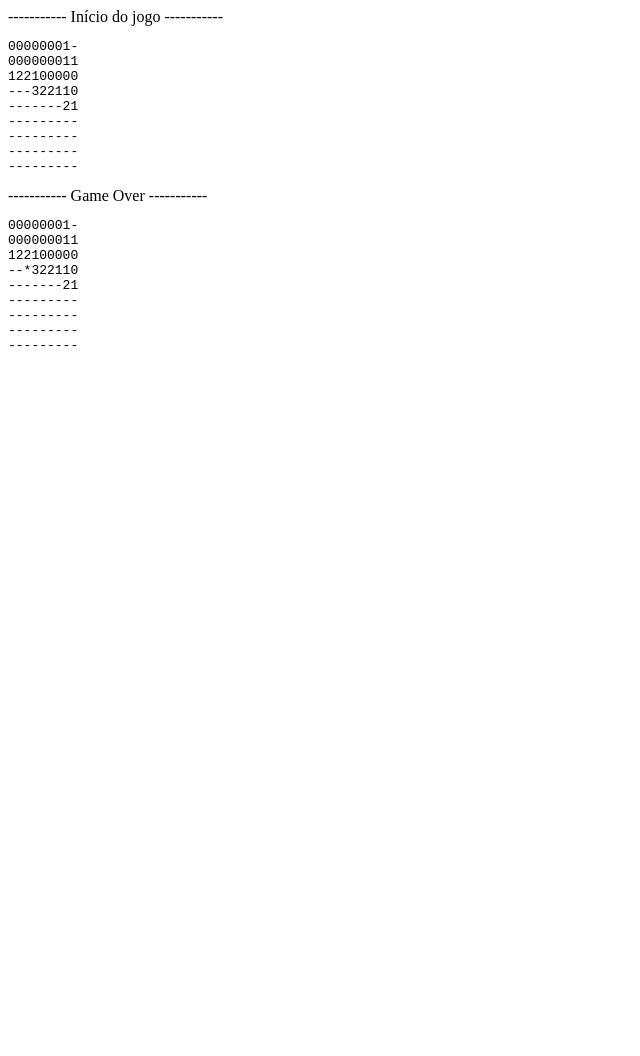
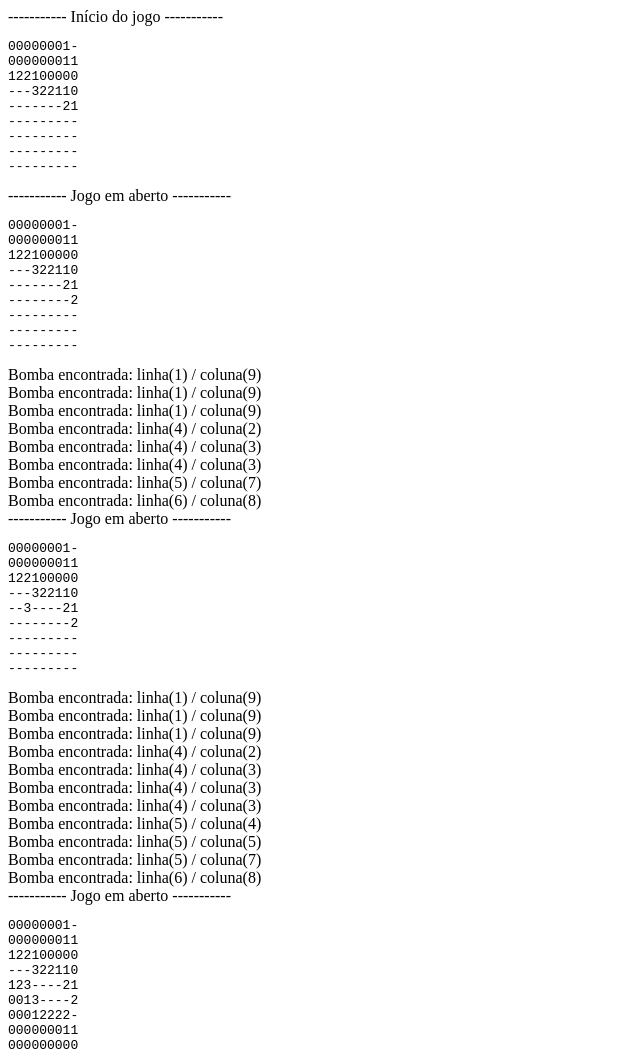
Before and after one commit to anderrf/ivoryit-testeestagio-campo-minado-js, a plain HTML site: page index.html in a window 1280 px wide. Shown: the top 1056 px of the page, without its empty margins (0-640 px from the left). Before the commit the page ends 800 px from the top, so only its background shows below. Drawn offline with Linux system fonts and the light colour scheme.

Commit message:
Verificação de posição disponível e contagem de bombas

```diff
--- a/index.html
+++ b/index.html
@@ -18,6 +18,8 @@
 
             //declaração de variáveis globais
             const divExibirExecucao = document.getElementById('exibir-execucao');
+            var posicoesTentadas = [];
+            var bombasEncontradas = [];
 
             //Declaração de métodos úteis
             const retornarTextoStatus = function(numStatus){
@@ -48,12 +50,81 @@
                 divExibirExecucao.innerHTML += '<pre>' + campoMinado.Tabuleiro() + '</pre>';
             }
 
+            const verificarMinasProximas = function(posicao, tabuleiro){
+                if(tabuleiro[posicao[0]][posicao[1]] == '-' || tabuleiro[posicao[0]][posicao[1]] == '0'){
+                    return;
+                }
+                let posicoesProximas = [];
+                if((posicao[0] - 1 > -1) && (posicao[1] - 1 > -1) && tabuleiro[posicao[0] - 1][posicao[1] - 1] && tabuleiro[posicao[0] - 1][posicao[1] - 1] == '-'){
+                    posicoesProximas.push([posicao[0] - 1, posicao[1] - 1]);
+                }
+                if((posicao[0] - 1 > -1) && tabuleiro[posicao[0] - 1][posicao[1]] && tabuleiro[posicao[0] - 1][posicao[1]] == '-'){
+                    posicoesProximas.push([posicao[0] - 1, posicao[1]]);
+                }
+                if((posicao[0] - 1 > -1) && (posicao[1] + 1 < 9) && tabuleiro[posicao[0] - 1][posicao[1] + 1] && tabuleiro[posicao[0] - 1][posicao[1] + 1] == '-'){
+                    posicoesProximas.push([posicao[0] - 1, posicao[1] + 1]);
+                }
+                if((posicao[1] - 1 > -1) && tabuleiro[posicao[0]][posicao[1] - 1] && tabuleiro[posicao[0]][posicao[1] - 1] == '-'){
+                    posicoesProximas.push([posicao[0], posicao[1] - 1]);
+                }
+                if((posicao[1] + 1 < 9) && tabuleiro[posicao[0]][posicao[1] + 1] && tabuleiro[posicao[0]][posicao[1] + 1] == '-'){
+                    posicoesProximas.push([posicao[0], posicao[1] + 1]);
+                }
+                if((posicao[0] + 1 < 9) && (posicao[1] - 1 > -1) && tabuleiro[posicao[0] + 1][posicao[1] - 1] && tabuleiro[posicao[0] + 1][posicao[1] - 1] == '-'){
+                    posicoesProximas.push([posicao[0] + 1, posicao[1] - 1]);
+                }
+                if((posicao[0] + 1 < 9) && tabuleiro[posicao[0] + 1][posicao[1]] && tabuleiro[posicao[0] + 1][posicao[1]] == '-'){
+                    posicoesProximas.push([posicao[0] + 1, posicao[1]]);
+                }
+                if((posicao[0] + 1 < 9) && (posicao[1] + 1 < 9) && tabuleiro[posicao[0] + 1][posicao[1] + 1] && tabuleiro[posicao[0] + 1][posicao[1] + 1] == '-'){
+                    posicoesProximas.push([posicao[0] + 1, posicao[1] + 1]);
+                }
+                if(posicoesProximas.length == tabuleiro[posicao[0]][posicao[1]]){
+                    for(let proximo of posicoesProximas){
+                        if(!bombasEncontradas.includes(proximo)){
+                            bombasEncontradas.push(proximo);
+                            divExibirExecucao.innerHTML += `Bomba encontrada: linha(${proximo[0] + 1}) / coluna(${proximo[1] + 1})<br/>`;
+                        }
+                    }
+                }
+            }
+
+            const verificarPosicaoValida = function(posicao){
+                const arrayTabuleiro = campoMinado.Tabuleiro().toString().split('\r\n');
+                posicao = [(posicao[0] - 1), (posicao[1] - 1)];
+                if(arrayTabuleiro[posicao[0]][posicao[1]] != '-'){
+                    return false;
+                }
+                if(bombasEncontradas.includes(posicao)){
+                    return false;
+                }
+                return true;
+            }
+
+            const retornarPosicao = function(){
+                let posicao = [-1, -1];
+                do{
+                    posicao = [retornarNumeroTeste(), retornarNumeroTeste()];
+                }
+                while(posicao == [-1, -1] || posicoesTentadas.includes(posicao) || !verificarPosicaoValida(posicao));
+                posicoesTentadas.push(posicao);
+                return posicao;
+            }
+
             //Execução do jogo
             do{
-                campoMinado.Abrir(retornarNumeroTeste(), retornarNumeroTeste());
+                let posicao = retornarPosicao();
+                campoMinado.Abrir(posicao[0], posicao[1]);
                 imprimirStatusTabuleiro();
+                let arraytabuleiro = campoMinado.Tabuleiro().toString().split('\r\n');
+                for(let linha = 0; linha < 9; linha++){
+                    for(let coluna = 0; coluna < 9; coluna++){
+                        verificarMinasProximas([linha, coluna], arraytabuleiro);
+                    }
+                }
             }
             while(campoMinado.JogoStatus() == 0);
+
         </script>
     </body>
 </html>
```
